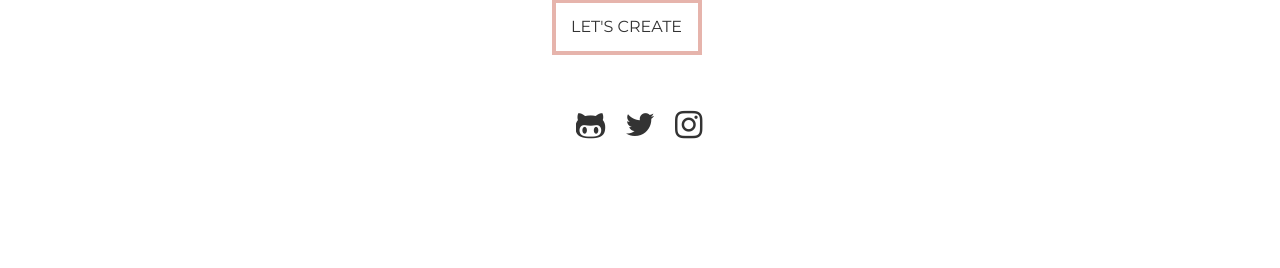
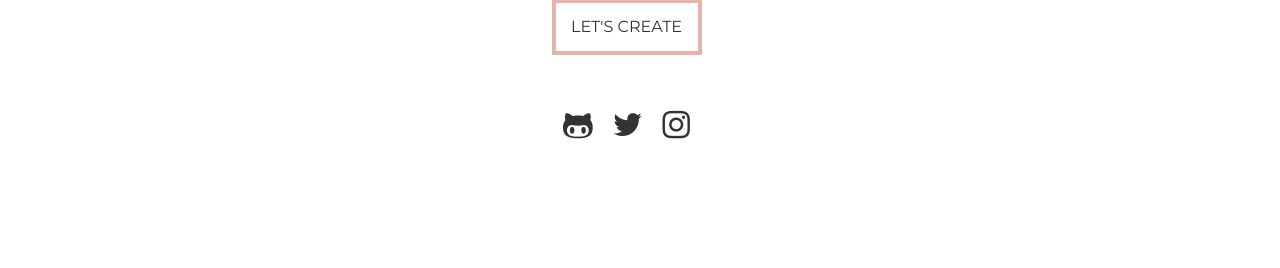
Before and after one commit to skiddhubbard/skiddhubbard.github.io, a Jekyll site: the page built from index.md, in a window 1280 px wide. Shown: the part 2243-2511 px from the top of the page. Built offline with Jekyll 4.4.1, drawn with Linux system fonts in a browser that asks for light colours.

Commit message:
social ul width

```diff
--- a/_sass/site/_base.scss
+++ b/_sass/site/_base.scss
@@ -635,7 +635,7 @@ input {
 /***Contact***/
 
     .social ul {
-      width: 129px;
+      width: 154px;
     }
 
     .social li {
```
